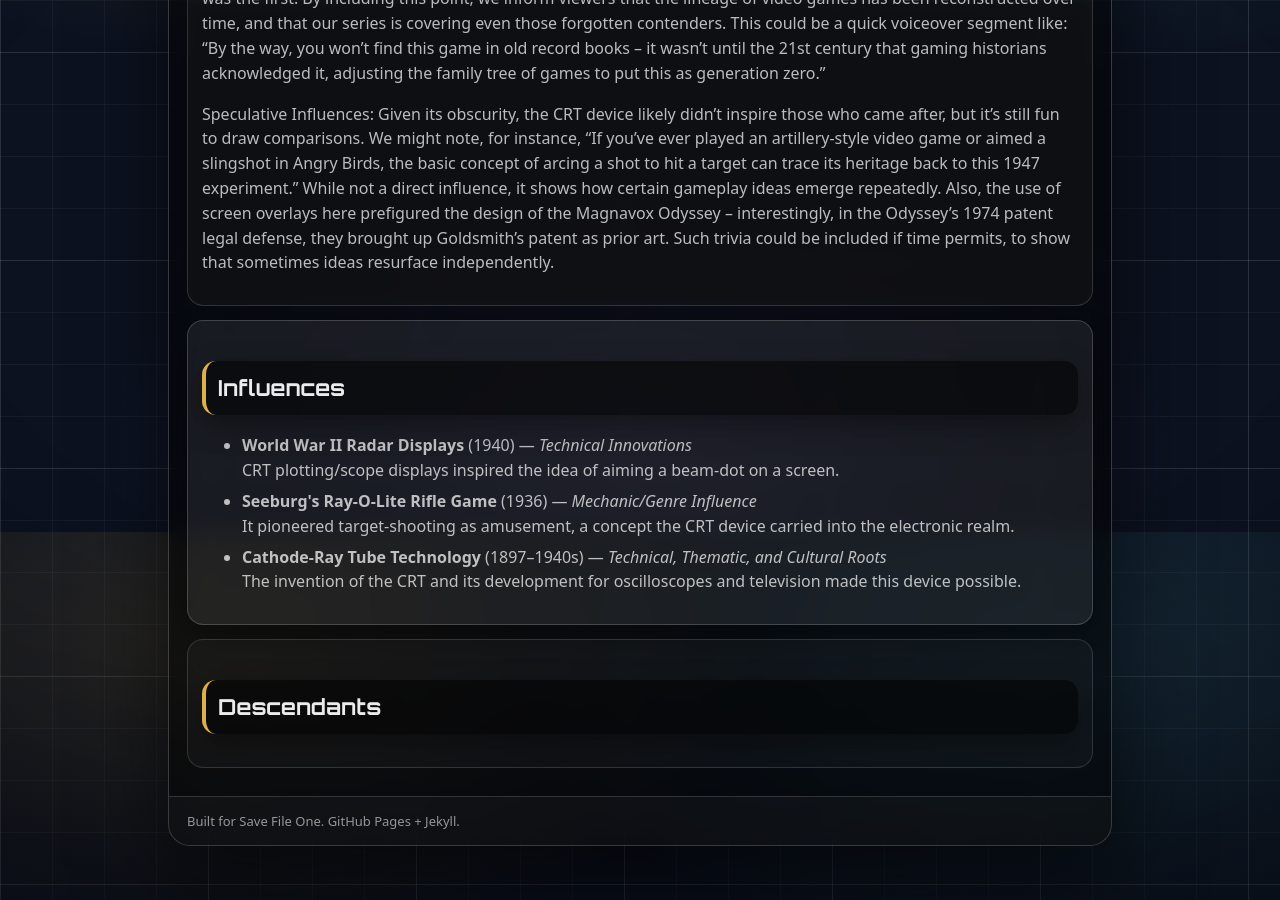
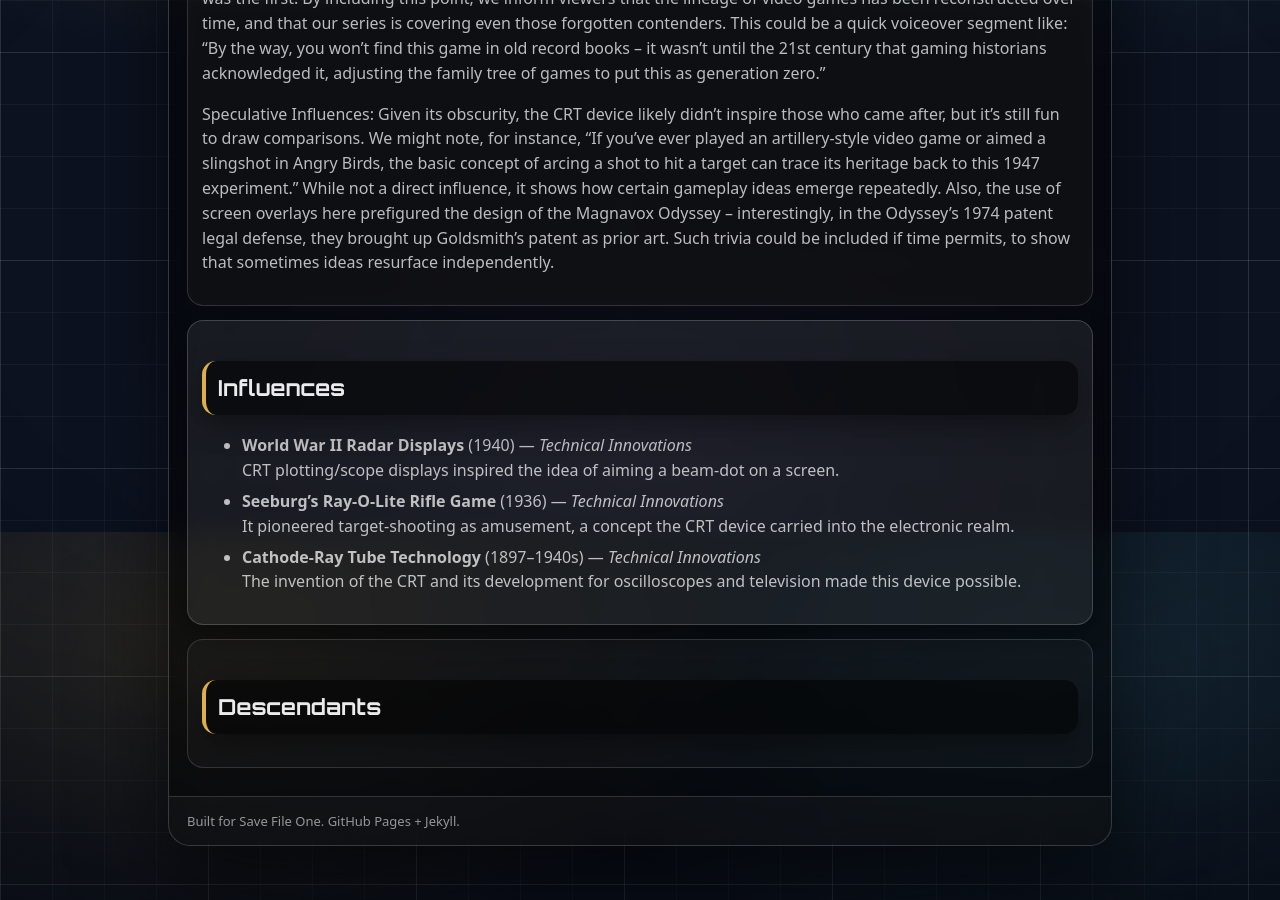
Before and after one commit to BacchusA/savefileone-archive, a Jekyll site: the page built from _games/1947-cathode-ray-tube-amusement-device.md, in a window 1280 px wide and 900 px high, scrolled down 3068 px. Built offline with Jekyll 4.4.1, drawn with Linux system fonts in a browser that asks for light colours.

Commit message:
Update 1947-cathode-ray-tube-amusement-device.md

```diff
--- a/_games/1947-cathode-ray-tube-amusement-device.md
+++ b/_games/1947-cathode-ray-tube-amusement-device.md
@@ -19,13 +19,13 @@
     year: 1940
     type: "Technical Innovations"
     note: "CRT plotting/scope displays inspired the idea of aiming a beam-dot on a screen."
-  - name: "Seeburg's Ray-O-Lite Rifle Game"
+  - name: "Seeburg’s Ray-O-Lite Rifle Game"
     year: 1936
-    type: "Mechanic/Genre Influence"
+    type: "Technical Innovations"
     note: "It pioneered target-shooting as amusement, a concept the CRT device carried into the electronic realm."
   - name: "Cathode-Ray Tube Technology"
     year: 1897–1940s
-    type: "Technical, Thematic, and Cultural Roots"
+    type: "Technical Innovations"
     note: "The invention of the CRT and its development for oscilloscopes and television made this device possible."
 
 descendants:
```
